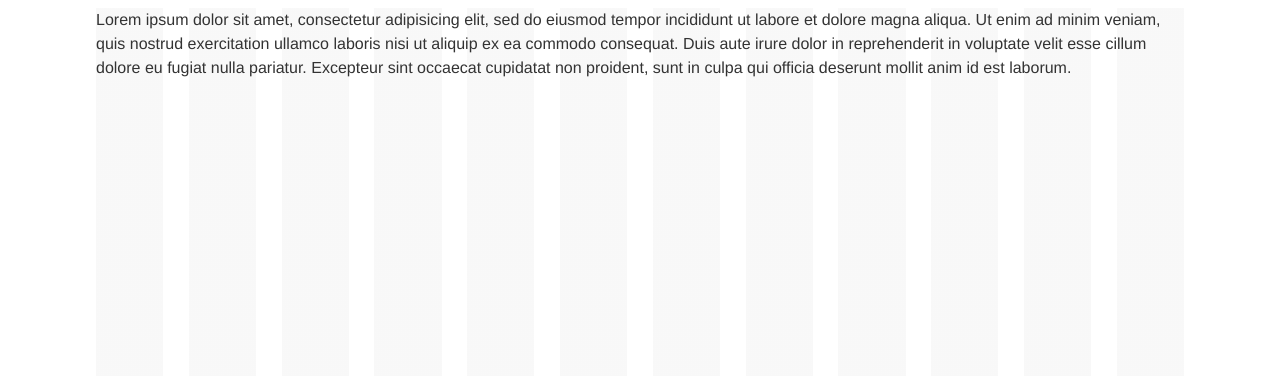
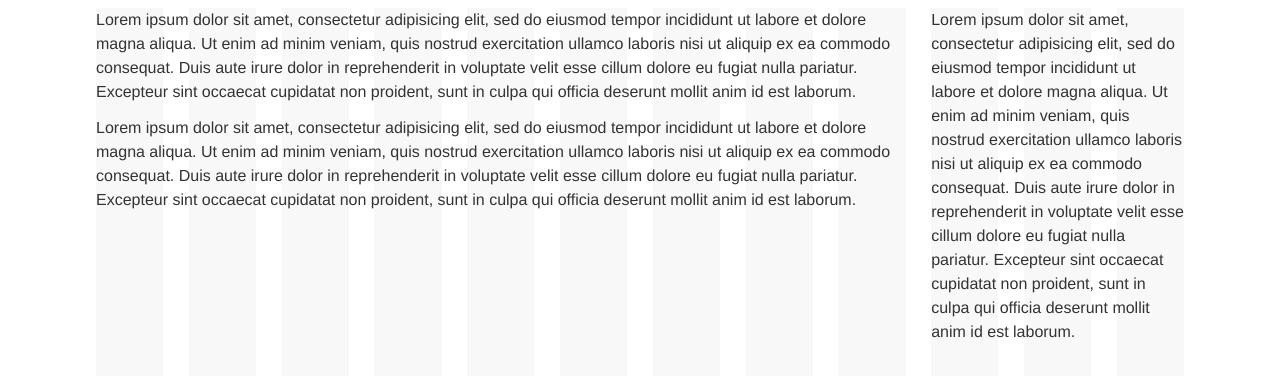
Before and after one commit to jacobarriola/smack-talk, a plain HTML site: page index.html in a window 1280 px wide. Drawn offline with Linux system fonts and the light colour scheme.

Commit message:
testing neat stuff

```diff
--- a/assets/sass/style.scss
+++ b/assets/sass/style.scss
@@ -1,6 +1,14 @@
 // Plugins
 @import "plugins/plugins-directory";
 
-.hello {
+.wrapper {
 	@include outer-container;
+
+	.content {
+		@include span-columns(9);
+	}
+
+	.sidebar {
+		@include span-columns(3);
+	}
 }
--- a/index.html
+++ b/index.html
@@ -1,15 +1,29 @@
 <!doctype html>
 <html>
 <head>
-	<title></title>
+	<title>Starter</title>
 	<link rel="stylesheet" href="style.css">
 </head>
 <body>
+
+<div class="wrapper"><div class="content"><p class="hello">Lorem ipsum dolor sit amet, consectetur adipisicing elit, sed do eiusmod
+tempor incididunt ut labore et dolore magna aliqua. Ut enim ad minim veniam,
+quis nostrud exercitation ullamco laboris nisi ut aliquip ex ea commodo
+consequat. Duis aute irure dolor in reprehenderit in voluptate velit esse
+cillum dolore eu fugiat nulla pariatur. Excepteur sint occaecat cupidatat non
+proident, sunt in culpa qui officia deserunt mollit anim id est laborum.</p>
 <p class="hello">Lorem ipsum dolor sit amet, consectetur adipisicing elit, sed do eiusmod
 tempor incididunt ut labore et dolore magna aliqua. Ut enim ad minim veniam,
 quis nostrud exercitation ullamco laboris nisi ut aliquip ex ea commodo
 consequat. Duis aute irure dolor in reprehenderit in voluptate velit esse
 cillum dolore eu fugiat nulla pariatur. Excepteur sint occaecat cupidatat non
-proident, sunt in culpa qui officia deserunt mollit anim id est laborum.</p>
+proident, sunt in culpa qui officia deserunt mollit anim id est laborum.</p>	</div>
+<aside class="sidebar">
+<p>Lorem ipsum dolor sit amet, consectetur adipisicing elit, sed do eiusmod
+tempor incididunt ut labore et dolore magna aliqua. Ut enim ad minim veniam,
+quis nostrud exercitation ullamco laboris nisi ut aliquip ex ea commodo
+consequat. Duis aute irure dolor in reprehenderit in voluptate velit esse
+cillum dolore eu fugiat nulla pariatur. Excepteur sint occaecat cupidatat non
+proident, sunt in culpa qui officia deserunt mollit anim id est laborum.</p></aside></div>
 </body>
 </html>
```
Also changed, not shown: style.css.
